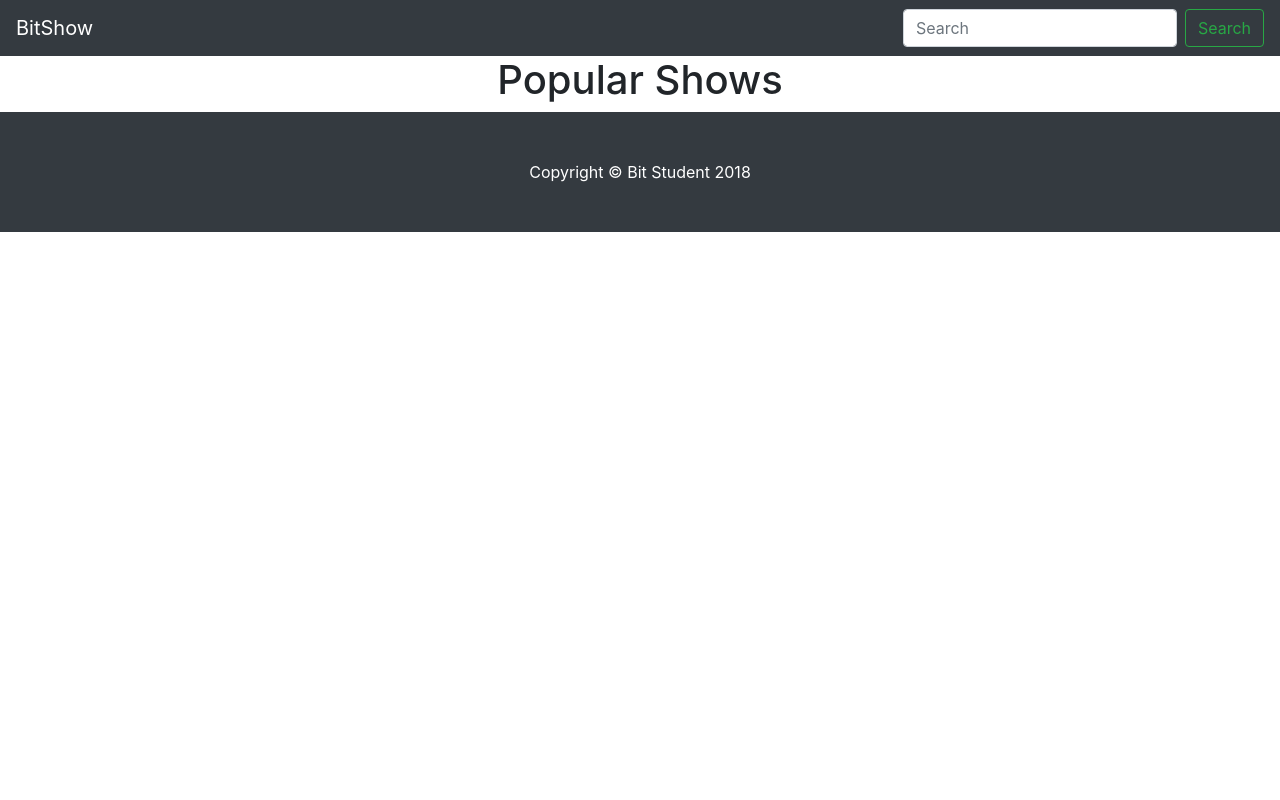
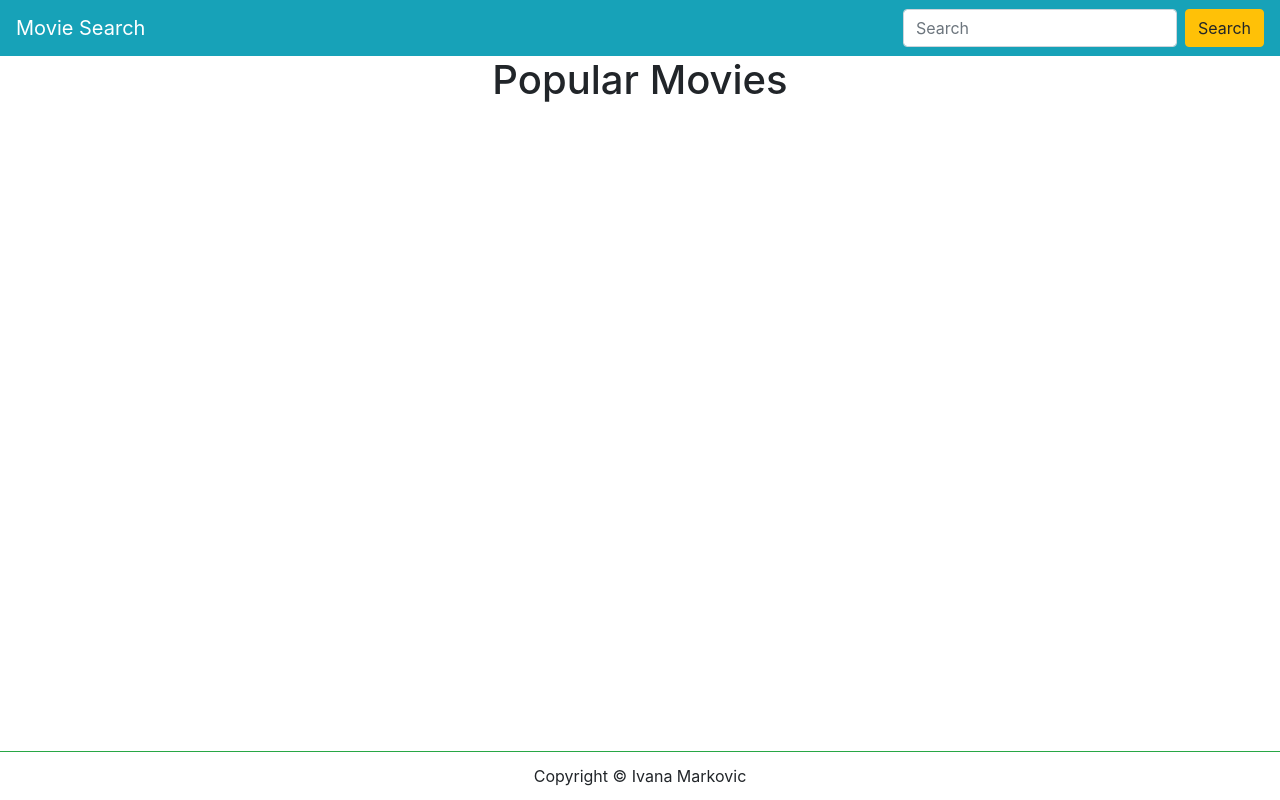
Before and after one commit to ivanamark/bit-wa, a plain HTML site: page BITShow/landing.html in a window 1280 px wide. Drawn offline with nearby package versions, Linux system fonts and the light colour scheme; no server answers.

Commit message:
change footer

```diff
--- a/BITShow/javascript/style.css
+++ b/BITShow/javascript/style.css
@@ -5,3 +5,8 @@ nav{
 h1{
     text-align: center;
 }
+footer{
+    width: 100%;
+    position: fixed;
+    bottom: 0;
+}
--- a/BITShow/landing.html
+++ b/BITShow/landing.html
@@ -6,7 +6,7 @@
     <meta name="viewport" content="width=device-width, initial-scale=1.0">
     <meta http-equiv="X-UA-Compatible" content="ie=edge">
     <title>BitShow</title>
-    <!-- always look for the latest version -->
+
     <link rel="stylesheet" href="https://maxcdn.bootstrapcdn.com/bootstrap/4.0.0/css/bootstrap.min.css" integrity="sha384-Gn5384xqQ1aoWXA+058RXPxPg6fy4IWvTNh0E263XmFcJlSAwiGgFAW/dAiS6JXm"
         crossorigin="anonymous">
     <link rel="stylesheet" href="./javascript/style.css">
@@ -16,30 +16,31 @@
 <body>
 
     <body>
-        <!-- Navigation and search box -->
-        <nav class="navbar navbar-light bg-dark justify-content-between">
-            <a class="navbar-brand text-white ">BitShow</a>
+
+        <nav class="navbar navbar-light bg-info justify-content-between">
+            <a class="navbar-brand text-white ">Movie Search</a>
             <form class="form-inline">
                 <input id="searchBox" class="form-control mr-sm-2" type="search" placeholder="Search" aria-label="Search">
-                <button class="btn btn-outline-success my-2 my-sm-0" type="submit">Search</button>
-                <!-- <div class="showing-result"></div> -->
+                <button class="btn btn-warning" type="submit">Search</button>
+
             </form>
         </nav>
         </div>
         </nav>
         <div id="mainContainer" class="container">
-            <h1>Popular Shows</h1>
+            <h1>Popular Movies</h1>
                     <div class="row">
 
                     </div>
                     </div>
 
-            <footer class="py-5 bg-dark">
+            <footer class="card-footer bg-transparent border-success">
                 <div class="container">
-                    <p class="m-0 text-center text-white">Copyright &#169; Bit Student 2018</p>
+                    <p class="m-0 text-center text-green">Copyright &#169; Ivana Markovic</p>
+                </div>
                 </div>
             </footer>
-            <!-- Scripts -->
+
             <script src="https://code.jquery.com/jquery-3.3.1.min.js"></script>
             <script src="https://code.jquery.com/ui/1.12.0/jquery-ui.min.js"></script>
 
@@ -52,7 +53,7 @@
             <script src="./javascript/mainModule.js"></script>
 
             <script>
-                // $(mainModule.init());
+
 
                     $(mainModule.initShowsPage())
 
```
